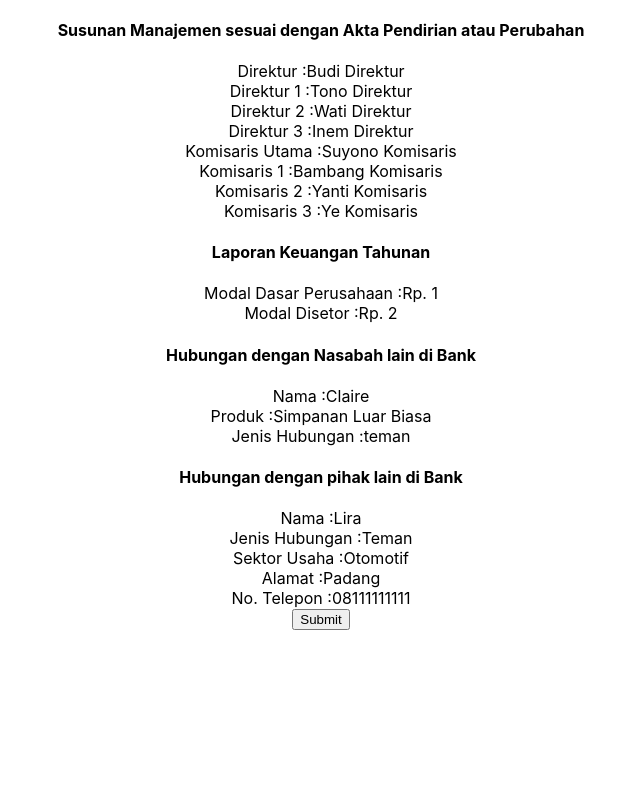
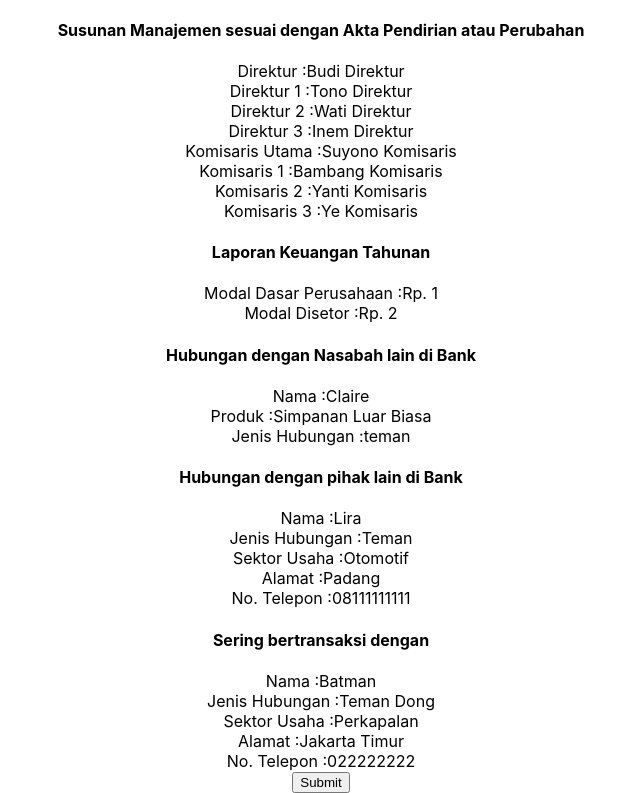
Before and after one commit to DeppaTori/current-account, a React (Create React App) app: page /confirmation in a window 1280 px wide. Shown: the part 1338-2131 px from the top of the page, without its empty margins (319-959 px from the left). Before the commit the page ends 1968 px from the top, so only its background shows below. Built offline with nearby package versions, Linux system fonts and the light colour scheme.

Commit message:
add sering berhubungan dengan section on confirmation page

```diff
--- a/src/constants.js
+++ b/src/constants.js
@@ -105,6 +105,13 @@ export const confirmationData = {
     Alamat: "Padang",
     NoTelepon: "08111111111",
   },
+  seringBertransaksiDengan: {
+    Nama: "Batman",
+    JenisHubungan: "Teman Dong",
+    SektorUsaha: "Perkapalan",
+    Alamat: "Jakarta Timur",
+    NoTelepon: "022222222",
+  },
 };
 
 export const confirmationLabels = {
@@ -140,4 +147,11 @@ export const confirmationLabels = {
     "Alamat",
     "No. Telepon",
   ],
+  seringBertransaksiDengan: [
+    "Nama",
+    "Jenis Hubungan",
+    "Sektor Usaha",
+    "Alamat",
+    "No. Telepon",
+  ],
 };
--- a/src/pages/Confirmation.js
+++ b/src/pages/Confirmation.js
@@ -17,6 +17,7 @@ export const Confirmation = () => {
     laporanKeuangan,
     hubunganDgnNasabahLain,
     hubunganDgnPihakLain,
+    seringBertransaksiDengan,
   } = confirmationLabels;
   const pendapatanPerBulanLabelValues = generateLabelValues(
     pendapatanRataPerBulan,
@@ -44,6 +45,11 @@ export const Confirmation = () => {
   const hubunganDgnPihakLainLabelValues = generateLabelValues(
     hubunganDgnPihakLain,
     confirmationData.hubunganDgnPihakLain
+  );
+
+  const seringBertransaksiDenganLabelValues = generateLabelValues(
+    seringBertransaksiDengan,
+    confirmationData.seringBertransaksiDengan
   );
 
   return (
@@ -79,6 +85,11 @@ export const Confirmation = () => {
         fields={hubunganDgnPihakLainLabelValues}
         prefixId="HDNPLID_"
       />
+      <GenericFields
+        title="Sering bertransaksi dengan"
+        fields={seringBertransaksiDenganLabelValues}
+        prefixId="SBDID_"
+      />
       <button>Submit</button>
     </>
   );
```
Also changed, not shown: 1 other file (tests, documents, lock files or other folders).
